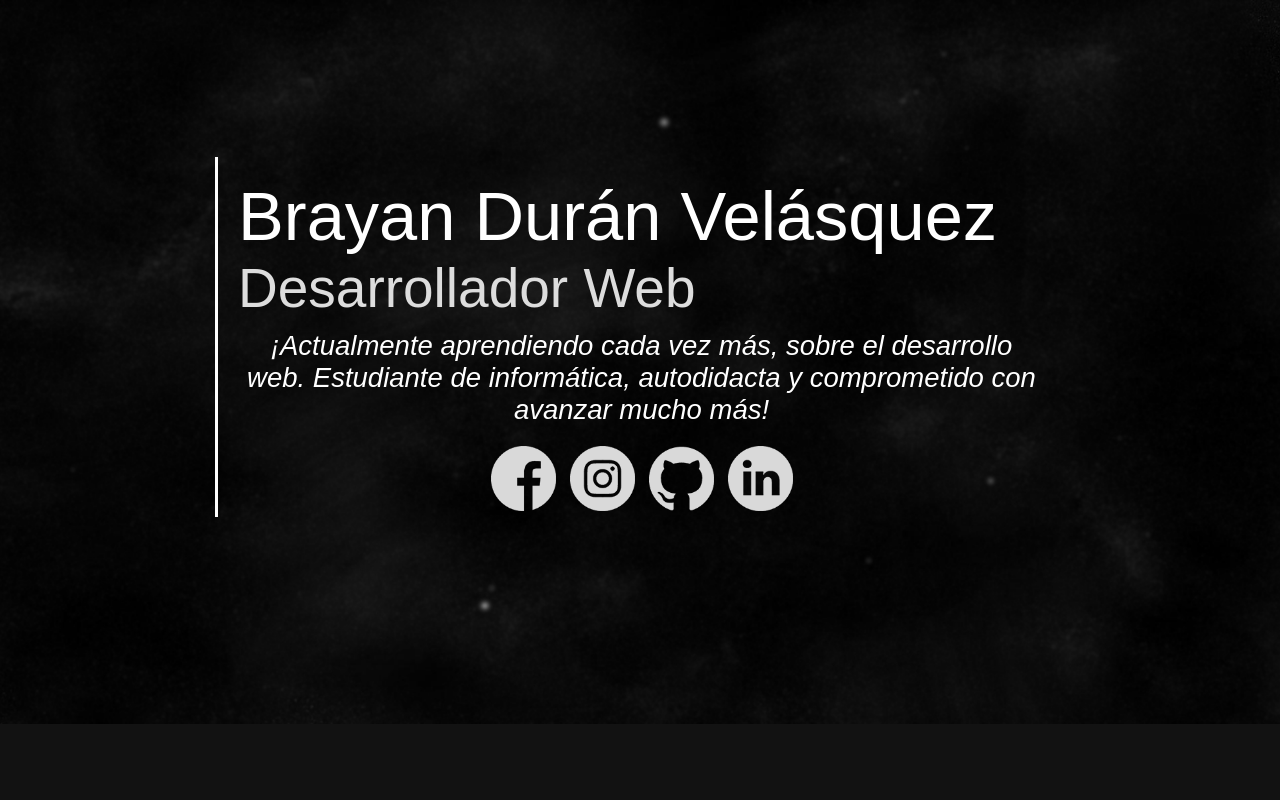
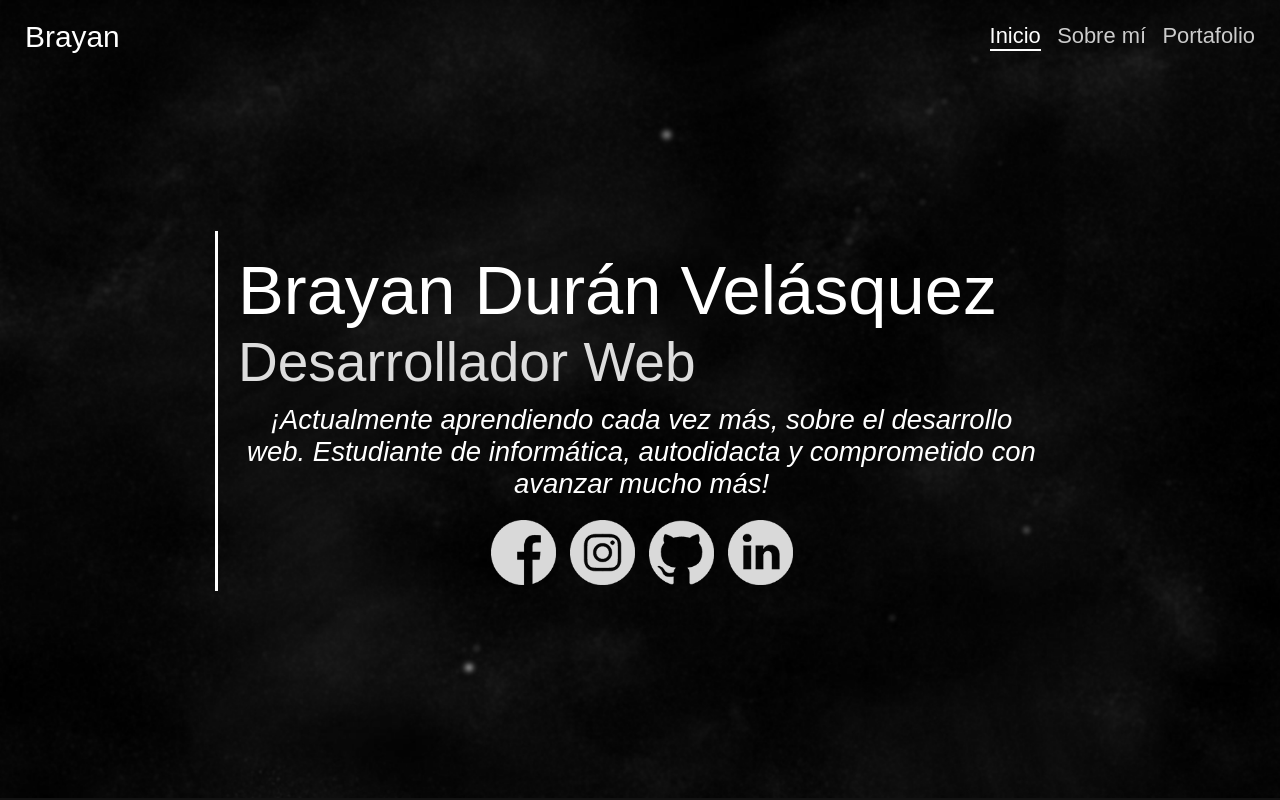
Before and after one commit to brayanduranvelasquez/portafolio, a Nuxt app: page / in a window 1280 px wide. Built offline with nearby package versions, Linux system fonts and the light colour scheme.

Commit message:
Creado componente Cabecera y vinculado al layout default
El componente Cabecera contiene un menu de navegacion para navegar por las distintas rutas. A su vez, configurada la barra de carga

```diff
--- /dev/null
+++ b/components/Cabecera.vue
@@ -0,0 +1,112 @@
+<template>
+    <header>
+        <nav class="nav">
+            <div class="nav__logo">
+                <p>Brayan</p>
+            </div>
+
+            <div class="nav__enlaces">
+                <nuxt-link to="/">
+                    <button @click="navegar('index')">Inicio</button>
+                </nuxt-link>
+
+                <nuxt-link to="/sobre-mi">
+                    <button @click="navegar('sobre-mi')">Sobre mí</button>
+                </nuxt-link>
+
+                <nuxt-link to="/portafolio">
+                    <button @click="navegar('portafolio')">Portafolio</button>
+                </nuxt-link>
+            </div>
+        </nav>
+    </header>
+</template>
+
+<script>
+    export default {
+        name: "Cabecera",
+        methods: {
+            navegar(ruta){
+                if(this.$route.name != ruta){
+                    this.$nuxt.$loading.start();
+                }
+
+            }
+        }
+    }
+</script>
+
+<style lang="scss">
+    .nav {
+        display: flex;
+        flex-direction: row;
+        justify-content: space-between;
+        align-items: center;
+        font-size: 16px;
+        padding: 20px 25px;
+
+        &__logo {
+            font-size: 1.87em;
+            cursor: default;
+        }
+
+        &__enlaces {
+
+            a{
+                text-decoration: none;
+
+                button {
+                    border: none;
+                    background: none;
+                    text-decoration: none;
+                    font-size: 1.37em;
+                    margin-left: 0.75em;
+                    color: #ccc;
+                    transition: all 0.5s;
+                    outline: none;
+
+                    &:hover {
+                        color: #fff;
+                        cursor: pointer;
+                    }
+                }
+
+
+            }
+
+            a.nuxt-link-exact-active {
+                button {
+                    outline: none;
+                    color: #fff;
+                    border-bottom: solid 2px #fff;
+                    cursor: default;
+                }
+
+            }
+
+        }
+    }
+
+    @media screen and (max-width: 448px) {
+        .nav {
+            flex-direction: column;
+            justify-content: center;
+            font-size: 14px;
+
+            &__logo {
+                margin-bottom: 8px;
+            }
+
+            &__enlaces {
+                display: flex;
+                justify-content: center;
+            }
+        }
+    }
+
+    @media screen and (max-width: 350px) {
+        .nav {
+            font-size: 12px;
+        }
+    }
+</style>
--- a/layouts/default.vue
+++ b/layouts/default.vue
@@ -1,8 +1,20 @@
 <template>
   <div>
+    <cabecera></cabecera>
     <Nuxt />
   </div>
 </template>
+
+<script>
+  import Cabecera from '@/components/Cabecera.vue';
+
+  export default {
+    components: {
+      Cabecera
+    }
+
+  }
+</script>
 
 <style lang="scss">
   * {
--- a/nuxt.config.js
+++ b/nuxt.config.js
@@ -32,6 +32,13 @@ export default {
   css: [
   ],
   /*
+  ** Loading
+  */
+  loading: {
+    color: 'white',
+    height: '4px'
+  },
+  /*
   ** Plugins to load before mounting the App
   ** https://nuxtjs.org/guide/plugins
   */
```
